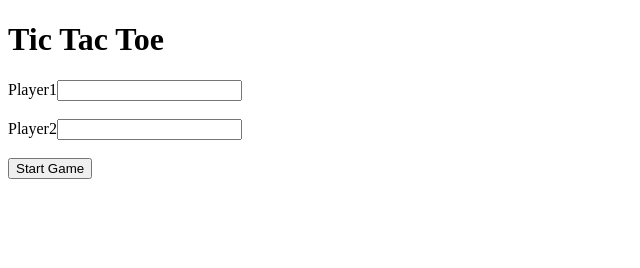
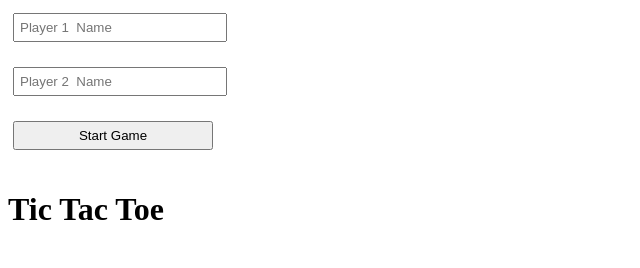
Before and after one commit to acciojob/tictactoe-Mazhar-54321, a website: page main.html in a window 1280 px wide. Shown: the whole page, without its empty margins (0-640 px from the left). Drawn offline with Linux system fonts and the light colour scheme.

Commit message:
created a submission

```diff
--- a/main.html
+++ b/main.html
@@ -13,17 +13,22 @@
 
 </body>
 	<div class="container">
+		<input type="text" id="player-1" placeholder="Player 1  Name"/>
+		<input type="text" id="player-2" placeholder="Player 2  Name"/>
+		<button id="submit" onClick="onSubmit()">Start Game</button>
 		<h1>Tic Tac Toe</h1>
-		<div id="initialContainer">
-			<label for="player-1">Player1</label><input type="text" id="player1" />
-		<br />
-		<br/>
-<label for="player-2">Player2</label><input type="text" id="player2" />
-		<br/>
-		<br />
-<input type="submit" id="submit" value="Start Game" onClick="onSubmit()" />
-		</div>
-
+		<div class="message"> </div>
+		<div class="board">
+        <div id="1" onClick="clickHandler(1)" class="cell"></div>
+        <div id="2" onClick="clickHandler(2)" class="cell"></div>
+        <div id="3" onClick="clickHandler(3)" class="cell"></div>
+        <div id="4" onClick="clickHandler(4)" class="cell"></div>
+        <div id="5" onClick="clickHandler(5)" class="cell"></div>
+        <div id="6" onClick="clickHandler(6)" class="cell"></div>
+        <div id="7" onClick="clickHandler(7)" class="cell"></div>
+        <div id="8" onClick="clickHandler(8)" class="cell"></div>
+        <div id="9" onClick="clickHandler(1)" class="cell"></div>
+    </div>
 	</div>
 
 </html>
--- a/script.js
+++ b/script.js
@@ -1,56 +1,23 @@
 //your JS code here. If required.
 let player1Name="",player2Name="",currentPlayer=0 ,isWinner=false
 function onSubmit() {
-  console.log("hi")
-  let name1 = document.getElementById("player1").value;
-  let name2 = document.getElementById("player2").value;
-  console.log("hi", name1, name2);
+  let name1 = document.getElementById("player-1").value;
+  let name2 = document.getElementById("player-2").value;
   player1Name = name1;
   player2Name = name2;
   if (name1.length && name2.length) {
     let divContainer = document.getElementsByClassName("container")[0];
     console.log(divContainer);
-    divContainer.removeChild(document.getElementById("initialContainer"));
+    divContainer.removeChild(document.getElementById("player-1"));
+    divContainer.removeChild(document.getElementById("player-2"));
+    divContainer.removeChild(document.getElementById("submit"));
 
-    let table = document.createElement("table");
-    //table
-    //table.style.border="1px solid black";
-    table.style.width = "300px";
-    table.style.height = "300px";
-    table.border = "1";
-    table.style.borderCollapse = "collapse"
-    const data = [["", "", ""], ["", "", ""], ["", "", ""]];
-    let c = 1;
-    data.forEach((el, index1) => {
-      const tr = document.createElement("tr");
-      // tr.style.border="1px solid black";
-      tr.border = "2";
-      el.forEach((el1, index) => {
-        const td = document.createElement("td");
-        td.innerText = el1;
-        td.border = "2";
-        td.id = c;
-        td.style.cursor = "pointer";
-        td.style.height = "100px";
-        td.style.width = "100px";
-        td.style.background = "pink"
-        c++
-        // tr.style.border="1px solid black";
-        //document.addEventListener
-        td.addEventListener("click", () => {
-          clickHandler(td.id);
-        })
-        tr.appendChild(td);
-      })
-      table.appendChild(tr)
-    })
-    const div = document.createElement("div");
-    div.className = "message";
+    const div = document.getElementsByClassName("message")[0];
     div.innerText = `${player1Name}, you're up`;
-    div.style.fontWeight = "bold";
-    div.style.margin = "5px"
-    divContainer.appendChild(div)
-    divContainer.appendChild(table)
+	const  board =  document.getElementsByClassName("board")[0];
+	  board.style.display="flex"
+
+
   }
 }
 function clickHandler(id) {
--- a/styles.css
+++ b/styles.css
@@ -1 +1,29 @@
 /*  your css code here. If applicable */
+.container{
+	display:flex;
+	flex-direction:column;
+	width:300px;
+	row-gap:15px
+}
+input{
+	width:200px;
+	margin:5px;
+	padding:5px
+}
+button{
+	width:200px;
+	margin:5px;
+	padding:5px
+}
+.board{
+	display:none;
+	flex-wrap:wrap;
+	width:350px;
+	height:200px;
+}
+.board div{
+	width:100px;
+	height:70px;
+	border:1px solid black;
+	cursor:pointer
+}
```
